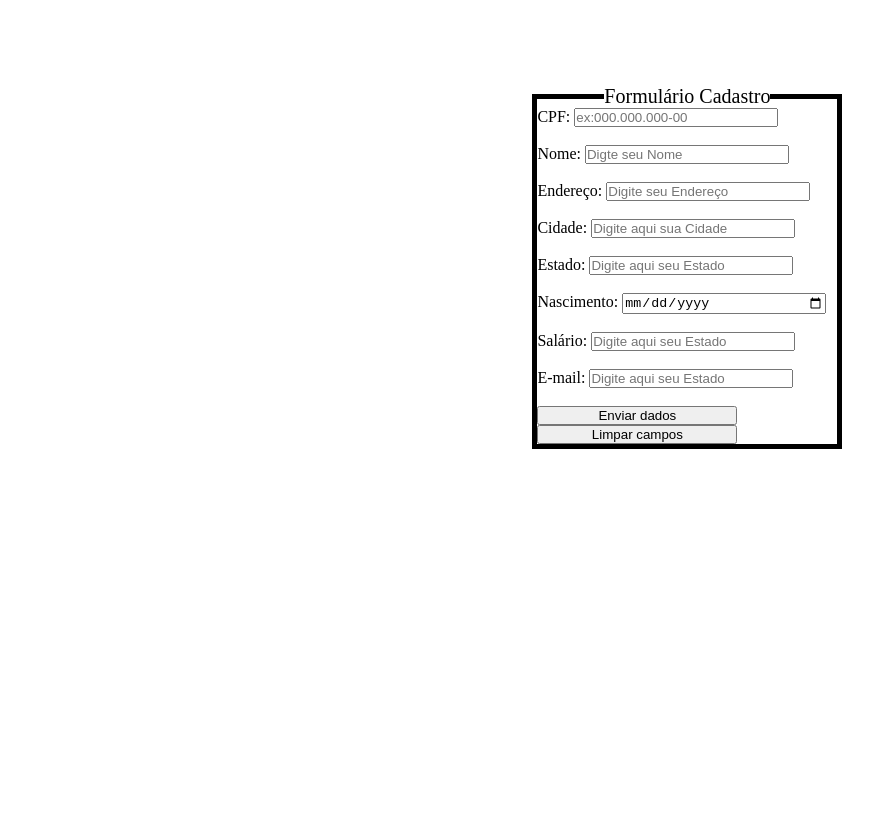
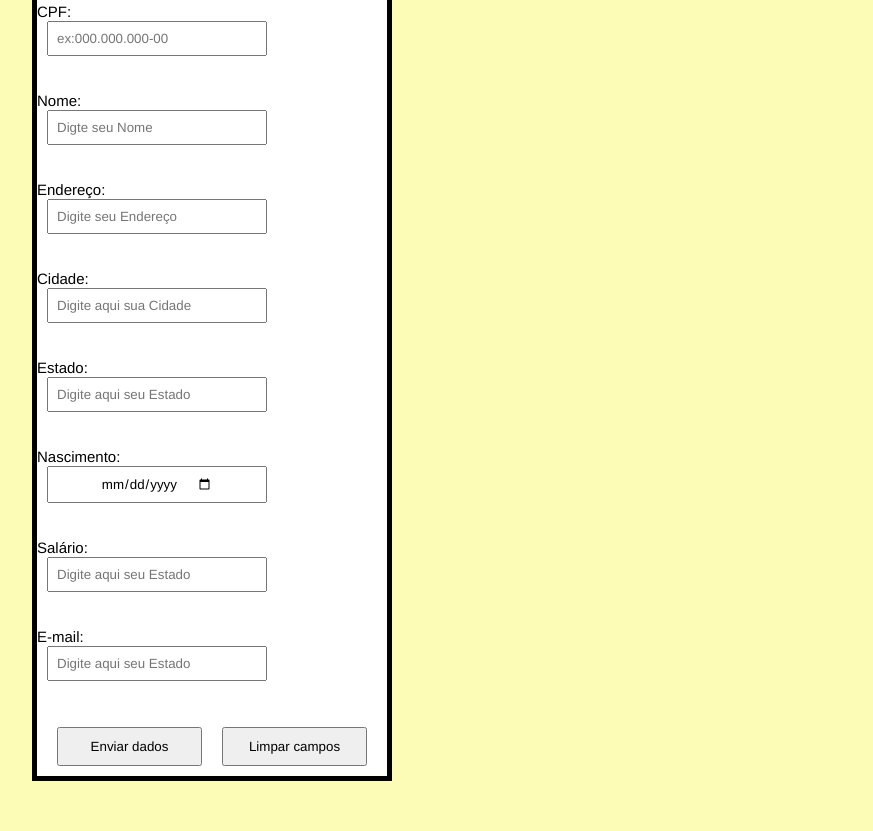
Before and after one commit to JGuedess-senai/atividade_validacao, a plain HTML site: page index.html in a window 1280 px wide. Shown: the part 107-938 px from the top of the page, without its empty margins (18-891 px from the left). Before the commit the page ends 800 px from the top, so only its background shows below. Drawn offline with Linux system fonts and the light colour scheme.

Commit message:
estilização não é meu forte, mas já é melhor q nada

```diff
--- a/_css/style.css
+++ b/_css/style.css
@@ -1,14 +1,28 @@
 * {
     padding: 0;
     margin: 0;
+    font-family:'Franklin Gothic Medium', 'Arial Narrow', Arial, sans-serif;
+}
+
+body {
+    background-color: rgb(252, 252, 183);
 }
 
 .form-container {
-    display: flex;
-    justify-content: center;
-    position: absolute;
-    margin: 15% 43%;
-    width: 300px;
+    margin: 50px 50px;
+    border: 5px solid black;
+    width: 350px;
+    background-color: white;
+}
+
+.form-container label {
+    font-size: 15px;
+}
+
+.form-container input {
+    margin: 0 10px;
+    width: 200px;
+    padding: 8px;
 }
 
 legend {
@@ -22,5 +36,16 @@ fieldset {
 }
 
 input {
-    width: 200px;
+    display: flex;
+    justify-content: center;
 }
+
+.botoes {
+    display: flex;
+    justify-content: space-around;
+    padding: 10px;
+}
+
+.botoes input {
+    padding: 10px;
+}
--- a/index.html
+++ b/index.html
@@ -9,31 +9,32 @@
 </head>
 
 <body>
-        <fieldset class="form-container">
-            <legend>Formulário Cadastro</legend>
+    <div class="form-container">
         <form action="action_page.html" onsubmit=" return validacampos()">
-                <label>CPF:</label>
+            <h1>Formulário Cadastro</h1><br>
+
+            <label>CPF:</label><br>
             <input type="text" id="cpf" placeholder="ex:000.000.000-00" required><br><br>
 
-                <label>Nome:</label>
+            <label>Nome:</label><br>
             <input type="text" id="nome" placeholder="Digte seu Nome" required><br><br>
 
-                <label>Endereço:</label>
+            <label>Endereço:</label><br>
             <input type="text" placeholder="Digite seu Endereço" required><br><br>
 
-                <label>Cidade:</label>
+            <label>Cidade:</label><br>
             <input type="text" placeholder="Digite aqui sua Cidade" required><br><br>
 
-                <label>Estado:</label>
+            <label>Estado:</label><br>
             <input type="text" placeholder="Digite aqui seu Estado" required><br><br>
 
-                <label>Nascimento:</label>
+            <label>Nascimento:</label><br>
             <input type="date" required><br><br>
 
-                <label>Salário:</label>
+            <label>Salário:</label><br>
             <input type="text" placeholder="Digite aqui seu Estado" required><br><br>
 
-                <label>E-mail:</label>
+            <label>E-mail:</label><br>
             <input type="text" id="email" placeholder="Digite aqui seu Estado" required><br><br>
 
             <div class="botoes">
@@ -41,7 +42,7 @@
                 <input type="reset" value="Limpar campos">
             </div>
         </form>
-        </fieldset>
+    </div>
 
     <script src="_javascript/main.js"></script>
 </body>
```
Lines whose indentation alone changed are shown as unchanged.
